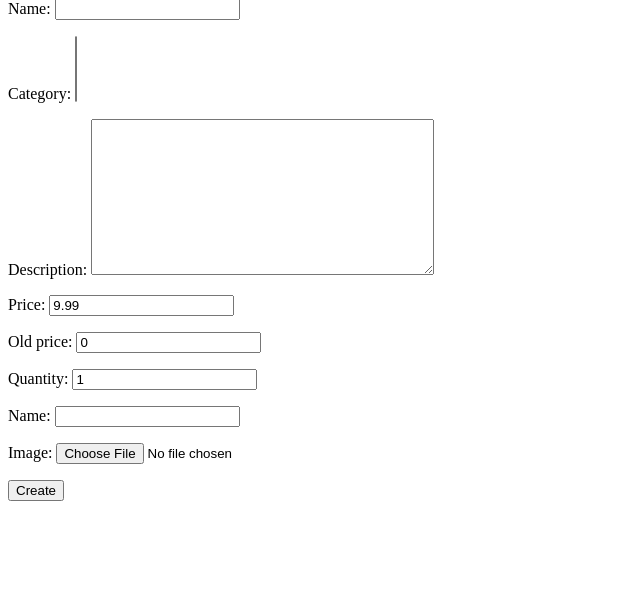
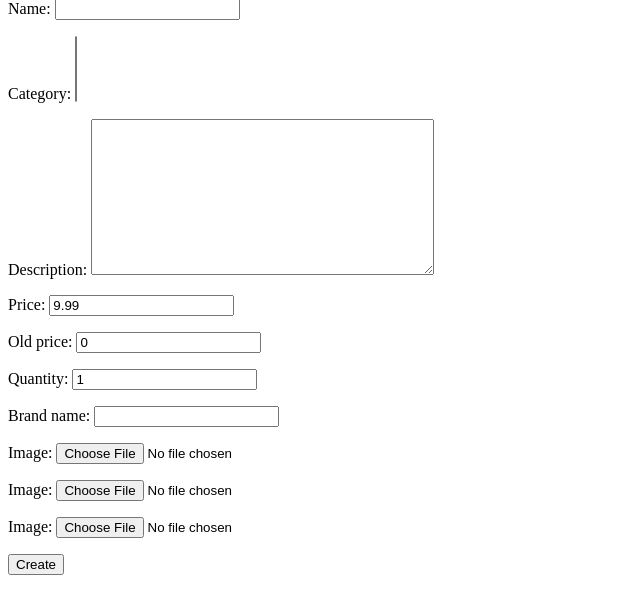
Before and after one commit to MagicRodri/urshop, a Django app: page /products/create/ in a window 1280 px wide. Shown: the part 51-665 px from the top of the page, without its empty margins (0-640 px from the left). Run offline with Django 4.2, Linux system fonts and the light colour scheme; data that the repository does not hold is empty.

Commit message:
Multiple images adding on product creation

```diff
--- a/products/forms.py
+++ b/products/forms.py
@@ -33,6 +33,8 @@ class ProductForm(forms.ModelForm):
         elif not isinstance(quantity,int):
             raise ValidationError('Quantity must be positive integer')
 
+        return quantity
+
 class CategoryForm(forms.ModelForm):
 
     """
@@ -51,7 +53,7 @@ class BrandForm(forms.ModelForm):
 
     class Meta:
         model = Brand
-        fields = ['name']
+        fields = ['brand_name']
 
 class ImageForm(forms.ModelForm):
     """
--- a/products/models.py
+++ b/products/models.py
@@ -19,7 +19,7 @@ class Category(TimeStampedModel):
         return self.name
 
 class Brand(TimeStampedModel):
-    name = models.CharField(max_length=64)
+    brand_name = models.CharField(max_length=128)
 
     def __str__(self) -> str:
         return self.name
@@ -29,7 +29,7 @@ class Brand(TimeStampedModel):
 class Product(TimeStampedModel):
     name = models.CharField(max_length=128)
     slug = models.SlugField(max_length=128,blank=True,unique=True,null=True)
-    brand = models.ForeignKey(Brand,blank=True,null=True,related_name='products',on_delete=models.SET_NULL)
+    brand = models.ForeignKey(Brand,blank=True,null=True,on_delete=models.SET_NULL,related_name = 'products')
     category = models.ManyToManyField(Category)
     description = models.TextField()
     price = models.DecimalField(decimal_places=2,max_digits=15,default=9.99)
--- a/products/templates/products/create_product.html
+++ b/products/templates/products/create_product.html
@@ -8,7 +8,7 @@
 
         {{product_form.as_p}}
         {{brand_form.as_p}}
-        {{image_form.as_p}}
+        {{image_form_set.as_p}}
 
         <button type="submit">Create</button>
     </form>
--- a/products/views.py
+++ b/products/views.py
@@ -1,6 +1,7 @@
 from django.shortcuts import render
 from django.http import HttpRequest , HttpResponse
 from django.db import transaction
+from django.forms import formset_factory
 
 from .forms import ProductForm,BrandForm,ImageForm
 # Create your views here.
@@ -9,30 +10,36 @@ from .forms import ProductForm,BrandForm,ImageForm
 
 def create_product(request : HttpRequest) -> HttpResponse:
 
+    # Form set to eventually grab up to 3 images for a product
+    ImageFormSet = formset_factory(ImageForm,extra=3)
+
     product_form = ProductForm()
-    image_form = ImageForm()
+    image_form_set = ImageFormSet()
     brand_form = BrandForm()
 
     if request.method == 'POST' :
         product_form = ProductForm(request.POST)
-        image_form = ImageForm(request.POST,request.FILES)
+        image_form_set = ImageFormSet(request.POST,request.FILES)
         brand_form = BrandForm(request.POST)
 
-        if all([product_form.is_valid(),image_form.is_valid(),brand_form.is_valid()]):
+        if all([product_form.is_valid(),image_form_set.is_valid(),brand_form.is_valid()]):
             product = product_form.save(commit=False)
             brand = brand_form.save()
             product.brand = brand
             product.save()
-            image = image_form.save(commit=False)
-            image.product = product
-            image.save()
+
+            for image_form in image_form_set:
+                if image_form.cleaned_data:
+                    image = image_form.save(commit=False)
+                    image.product = product
+                    image.save()
 
             return HttpResponse('product save successfully')
 
     context = {
         'product_form' : product_form,
         'brand_form' : brand_form,
-        'image_form' : image_form
+        'image_form_set' : image_form_set
     }
 
     return render(request,template_name='products/create_product.html',context = context)
```
Also changed, not shown: products/admin.py (+12 -2 lines), media/products/dji_mini_se.jpg (deleted), media/products/pixhawk4_.jpg (added), media/products/pixhawk4_logo_view.20a45ddd.jpg (added), media/products/pixhawk_1.jpg (added), products/migrations/0006_alter_product_brand.py (added), products/migrations/0007_rename_name_brand_brand_name.py (added), products/migrations/0008_alter_brand_brand_name.py (added).
